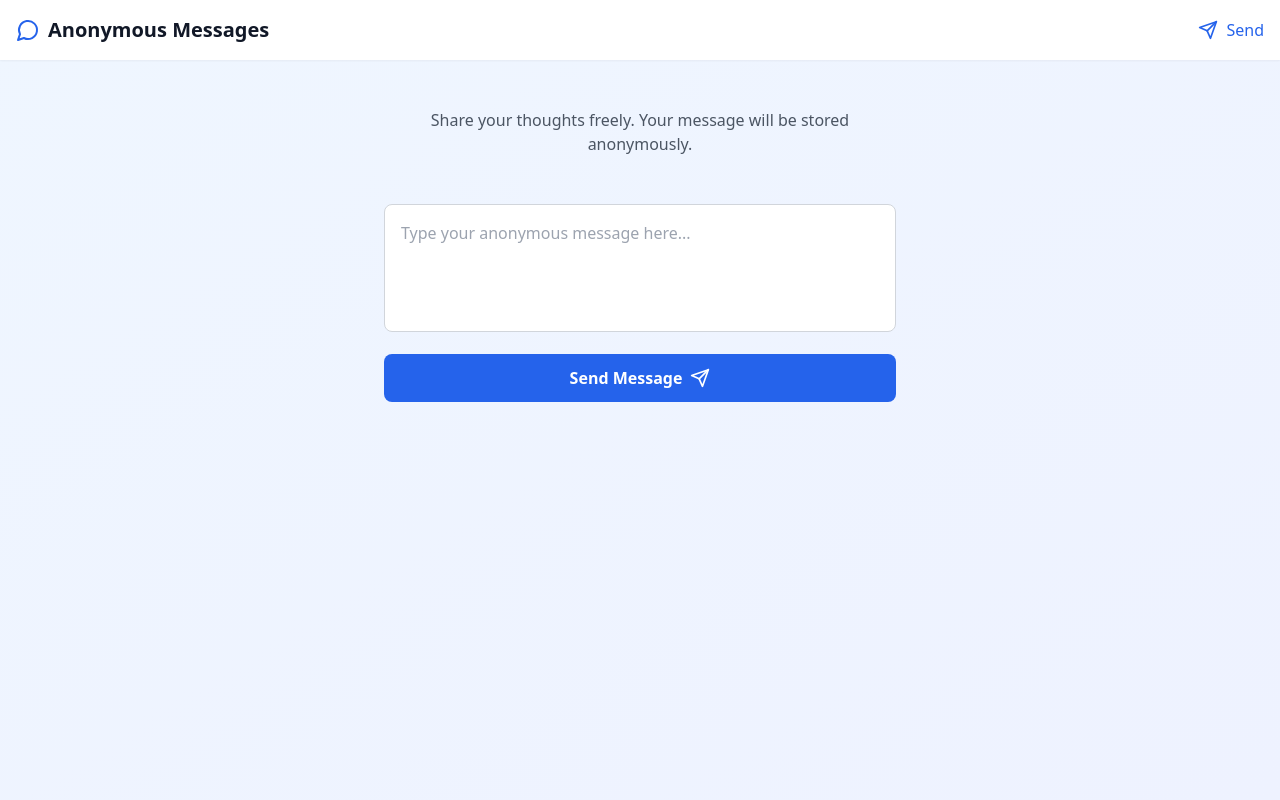
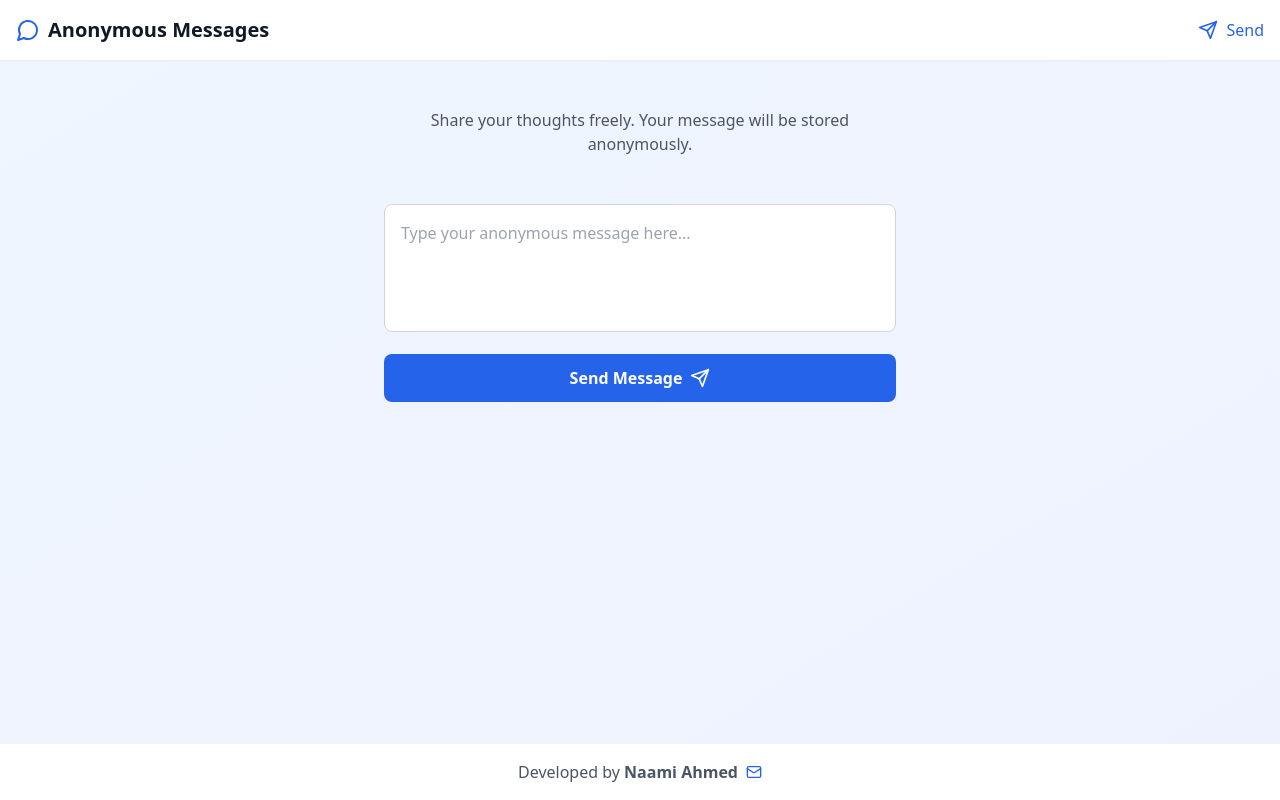
Before and after one commit to naamiahmed/Anonymous-Messages, a React (Vite) app in the folder project/client/: page / in a window 1280 px wide. Built offline with nearby package versions, Linux system fonts and the light colour scheme.

Commit message:
add footer with developer information and email link; adjust layout for better structure

```diff
--- a/project/client/src/App.tsx
+++ b/project/client/src/App.tsx
@@ -2,13 +2,13 @@ import React from 'react';
 import { BrowserRouter, Routes, Route, Link } from 'react-router-dom';
 import { MessageForm } from './components/MessageForm';
 import { Messages } from './components/MessagePage';
-import { MessageCircle, Send,  } from 'lucide-react';
+import { MessageCircle, Send, Mail } from 'lucide-react';
 import { Toaster } from 'react-hot-toast';
 
 function App() {
   return (
     <BrowserRouter>
-      <div className="min-h-screen bg-gradient-to-br from-blue-50 to-indigo-50">
+      <div className="min-h-screen bg-gradient-to-br from-blue-50 to-indigo-50 flex flex-col">
         <Toaster position="top-right" />
 
         <nav className="bg-white shadow-sm">
@@ -23,16 +23,12 @@ function App() {
                   <Send size={20} />
                   <span>Send</span>
                 </Link>
-                {/* <Link to="/messages" className="flex items-center gap-2 text-blue-600 hover:text-blue-800">
-                  <List size={20} />
-                  <span>View messages</span>
-                </Link> */}
               </div>
             </div>
           </div>
         </nav>
 
-        <div className="flex flex-col items-center py-12 px-4">
+        <div className="flex flex-col items-center py-12 px-4 flex-grow">
           <Routes>
             <Route path="/" element={
               <>
@@ -47,6 +43,15 @@ function App() {
             <Route path="/messages" element={<Messages />} />
           </Routes>
         </div>
+
+        <footer className="w-full py-4 bg-white shadow-sm mt-auto">
+            <div className="max-w-7xl mx-auto px-4 text-center flex items-center justify-center gap-2 text-gray-600">
+            <span>Developed by <b>Naami Ahmed</b></span>
+            <a href="mailto:naamiahmed27@gmail.com" className="flex items-center gap-1 text-blue-600 hover:text-blue-800">
+              <Mail size={16} className="text-blue-600" />
+            </a>
+            </div>
+        </footer>
       </div>
     </BrowserRouter>
   );
```
